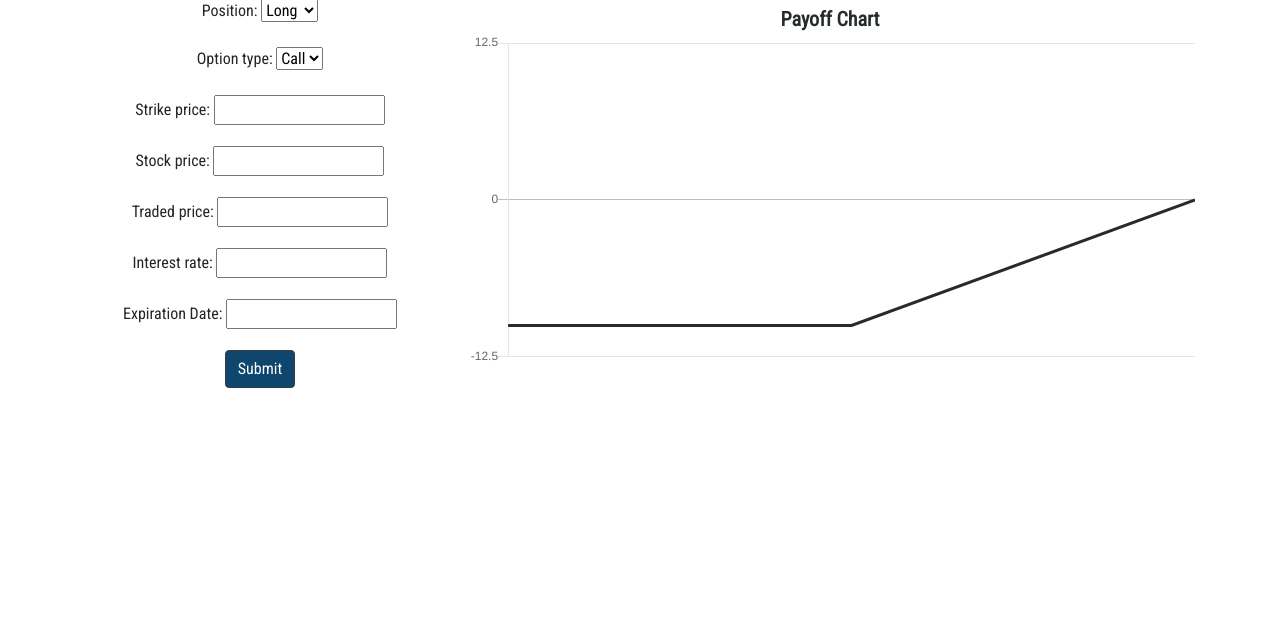
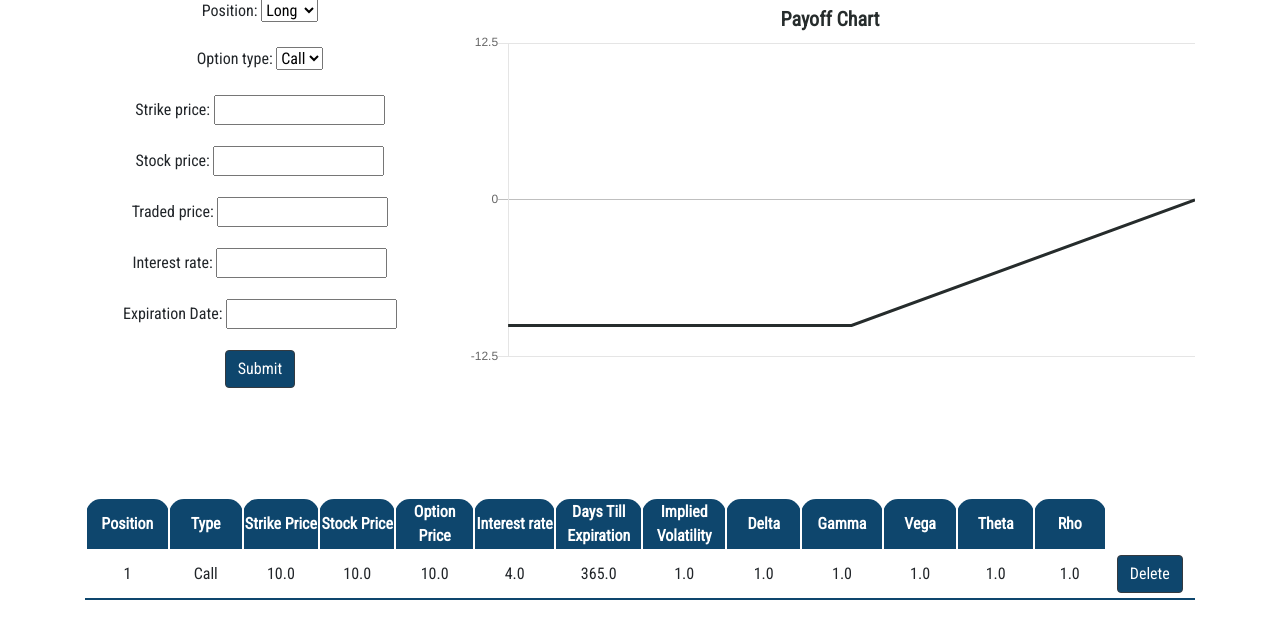
Before and after one commit to ytmimi/Option_Grapher, a Django app: page /options/ in a window 1280 px wide. Shown: the part 110-749 px from the top of the page. Run offline with Django 3.2, Linux system fonts and the light colour scheme; tables that the repository leaves empty hold one stand-in row (values such as "Sample post"); some libraries are stand-ins or nearby versions.

Commit message:
updated forms to work with db model and added multiply filter

```diff
--- a/mysite/options/templates/options/options_forms.html
+++ b/mysite/options/templates/options/options_forms.html
@@ -31,26 +31,53 @@
 	{% endif %}
 
 	<!-- Table full of Greek information -->
+	{% if model %}
 	<div class="col-md-12">
-	{% if option %}
 		<table id='greeks'>
 			<thead>
-				{% for key in option %}
-				<th>{{key}}</th>
-				{% endfor %}
+				<th>Position</th>
+				<th>Type</th>
+				<th>Strike Price</th>
+				<th>Stock Price</th>
+				<th>Option Price</th>
+				<th>Interest rate</th>
+				<th>Days Till Expiration</th>
+				<th>Implied Volatility</th>
+				<th>Delta</th>
+				<th>Gamma</th>
+				<th>Vega</th>
+				<th>Theta</th>
+				<th>Rho</th>
+
 			</thead>
 			<tbody>
+				{% for option in model %}
 				<tr>
-					<!-- uses custom filter -->
-					{% for key in option %}
+					<td>{{option.position}}</td>
+					<td>{{option.option_type}}</td>
+					<td>{{option.strike_price}}</td>
+					<td>{{option.stock_price}}</td>
+					<td>{{option.traded_price}}</td>
+					<td>{{option.interest_rate}}</td>
+					<td>{{option.days_till_exp|multiply:365}}</td>
+					<td>{{option.iv}}</td>
+					<td>{{option.delta}}</td>
+					<td>{{option.gamma}}</td>
+					<td>{{option.vega}}</td>
+					<td>{{option.theta}}</td>
+					<td>{{option.rho}}</td>
 					<td>
-						{{option|dict_key:key}}
+						<a class="btn btn-dark" href="{% url 'options:delete_option' pk=option.pk%}">Delete</a>
 					</td>
-					{% endfor %}
 				</tr>
+				{% endfor%}
 			</tbody>
 		</table>
 	</div>
 	{% endif %}
+
+
+
+
 	<script src="https://cdnjs.cloudflare.com/ajax/libs/Chart.js/2.4.0/Chart.min.js"></script>
 {% endblock %}
--- a/mysite/options/templatetags/options_filters.py
+++ b/mysite/options/templatetags/options_filters.py
@@ -1,4 +1,7 @@
 from django import template
+from django.urls import reverse
+from django.http import HttpResponseRedirect
+
 register = template.Library()
 
 @register.filter(name='dict_key', is_safe = True)
@@ -8,3 +11,7 @@ def return_dict_key(d, key):
 	that dictionary
 	'''
 	return d[key]
+
+@register.filter(name='multiply', is_safe = True)
+def multiply(a, b):
+	return a*b
```
